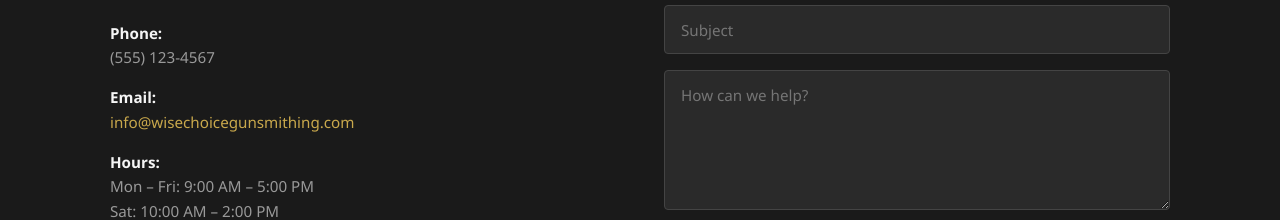
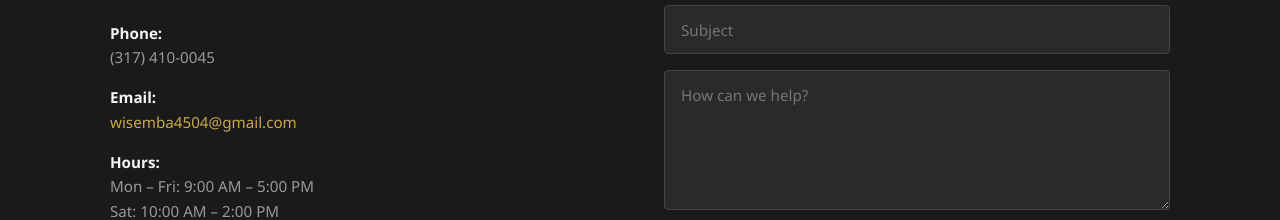
Before and after one commit to idelta-thomas/wise-choice-gunsmithing, a plain HTML site: page index.html in a window 1280 px wide. Shown: the part 2749-2969 px from the top of the page. Drawn offline with Linux system fonts and the light colour scheme.

Commit message:
Updated contact info

```diff
--- a/index.html
+++ b/index.html
@@ -172,13 +172,13 @@
             <p>
               <strong>Phone:</strong><br />
               <!-- TODO: Replace with your real phone -->
-              (555) 123-4567
+              (317) 410-0045
             </p>
             <p>
               <strong>Email:</strong><br />
               <!-- TODO: Replace with your real email -->
-              <a href="mailto:info@wisechoicegunsmithing.com"
-                >info@wisechoicegunsmithing.com</a
+              <a href="mailto:wisemba4504@gmail.com"
+                >wisemba4504@gmail.com</a
               >
             </p>
             <p>
```
